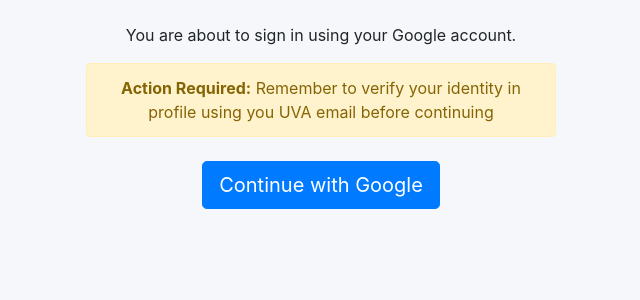
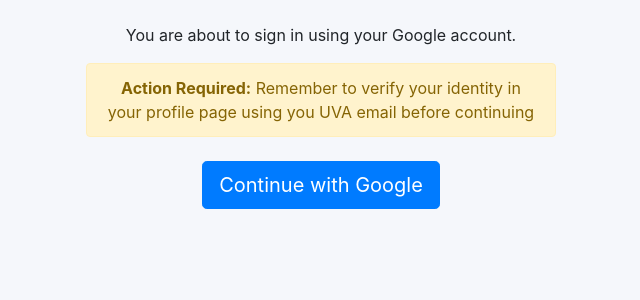
Before and after one commit to yueeez-c/Hoos-mart, a Django app: page /accounts/google/login/ in a window 1280 px wide. Shown: the part 175-475 px from the top of the page, without its empty margins (319-959 px from the left). Run offline with Django 5.2, Linux system fonts and the light colour scheme; some libraries are stand-ins or nearby versions.

Commit message:
Updated email verification config

```diff
--- a/templates/socialaccount/login.html
+++ b/templates/socialaccount/login.html
@@ -11,7 +11,7 @@
 
 
     <div class="alert alert-warning text-center" role="alert">
-        <strong>Action Required:</strong> Remember to verify your identity in profile using you UVA email before continuing
+        <strong>Action Required:</strong> Remember to verify your identity in your profile page using you UVA email before continuing
     </div>
 
     <div class="d-flex justify-content-center mt-4">
```
